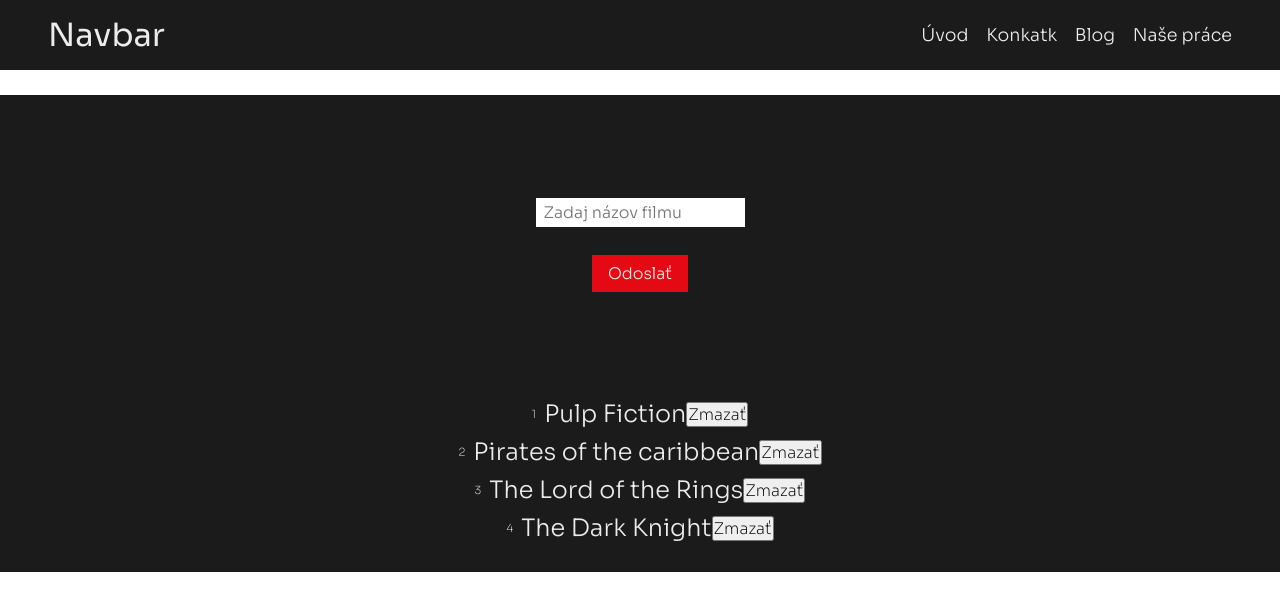
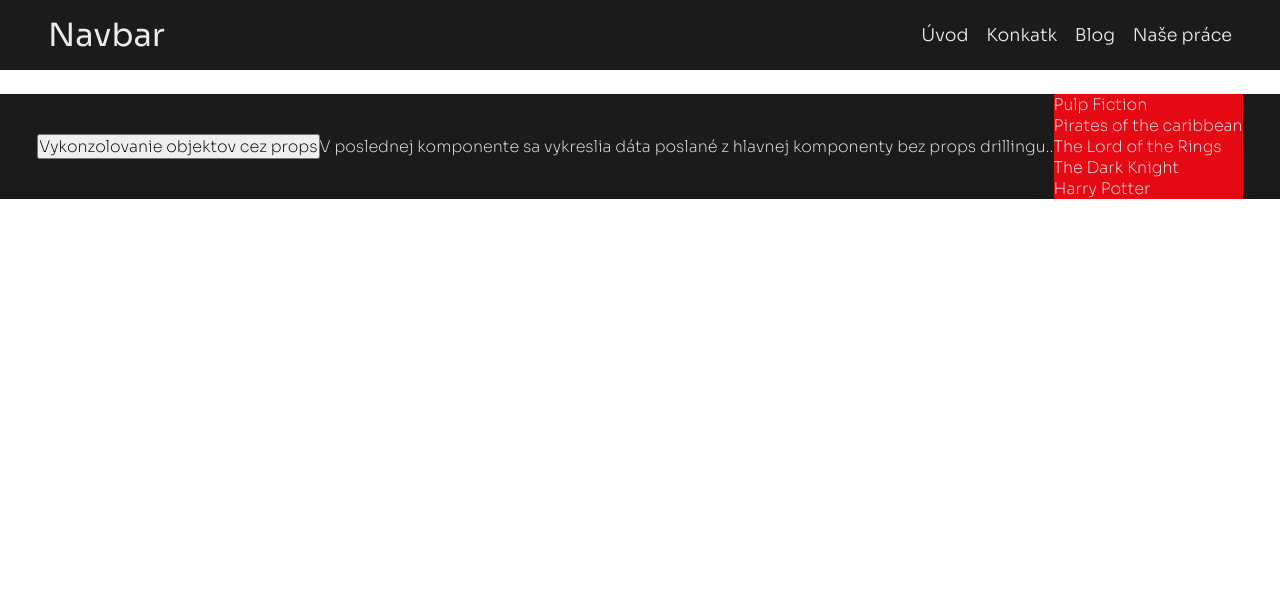
Before and after one commit to OliverSla/React-2, a React (Vite) app: page / in a window 1280 px wide. Shown: the top 610 px of the page. Built offline with nearby package versions, Linux system fonts and the light colour scheme.

Commit message:
React 2 - useContext vs  prop drilling

```diff
--- a/src/App.jsx
+++ b/src/App.jsx
@@ -3,6 +3,7 @@ import LoremIpsunGenerator from './components/LoremIpsunGenerator';
 import UseRefHook from './components/UseRefHook';
 import Navbar from './components/Navbar';
 import FormWithNotification from '../src/components/formWithNotification';
+import PrimaryComponent from './components/useContext/PrimaryComponent';
 
 function App() {
   return (
@@ -11,7 +12,8 @@ function App() {
   <LoremIpsunGenerator />
   <UseRefHook /> */}
   <Navbar />
-  <FormWithNotification />
+  {/* <FormWithNotification /> */}
+  <PrimaryComponent />
     </>
   );
 }
--- /dev/null
+++ b/src/components/useContext/LastComponent.jsx
@@ -0,0 +1,22 @@
+import React from 'react'
+import { useContext } from 'react'
+import MoviesContext from './MoviesContext'
+
+const LastComponent = () => {
+    const myData = useContext(MoviesContext)
+    console.log(myData)
+  return (
+    <>
+    <div>V poslednej komponente sa vykreslia dáta poslané z hlavnej komponenty bez props drillingu..</div>
+    <div className='useContextDataResuld'>{myData.map((oneObject) => {
+        return(
+            <p key={oneObject.id}>{oneObject.name}</p>
+        )
+    })}</div>
+
+
+    </>
+  )
+}
+
+export default LastComponent
--- /dev/null
+++ b/src/components/useContext/MiddleComponent.jsx
@@ -0,0 +1,12 @@
+import React from 'react'
+import NextComponent from './NextComponent'
+
+const MiddleComponent = ({newFilms}) => {
+  return (<>
+    <button onClick={() => { console.log(newFilms) }}> Vykonzolovanie objektov cez props </button>
+    <NextComponent />
+    </>
+  )
+}
+
+export default MiddleComponent
--- /dev/null
+++ b/src/components/useContext/MoviesContext.jsx
@@ -0,0 +1,5 @@
+import React from 'react'
+
+const MoviesContext = React.createContext()
+
+export default MoviesContext
--- /dev/null
+++ b/src/components/useContext/NextComponent.jsx
@@ -0,0 +1,11 @@
+import React from 'react'
+import LastComponent from './LastComponent'
+
+const NextComponent = () => {
+
+  return (
+    <LastComponent />
+  )
+}
+
+export default NextComponent
--- /dev/null
+++ b/src/components/useContext/PrimaryComponent.jsx
@@ -0,0 +1,20 @@
+import React from 'react'
+import formNotificationData from '../../data/formNotificationData'
+import MiddleComponent from './MiddleComponent'
+import MoviesContext from './MoviesContext'
+
+const PrimaryComponent = () => {
+
+    const newFilms = [...formNotificationData, {name: "Harry Potter", id: 123}]
+
+
+  return (
+    <div className='primary_component'>
+    <MoviesContext.Provider value={ newFilms } >
+    <MiddleComponent newFilms={newFilms} />
+    </MoviesContext.Provider>
+    </div>
+  )
+}
+
+export default PrimaryComponent
--- a/src/index.css
+++ b/src/index.css
@@ -278,3 +278,22 @@ a{
   position: absolute;
   margin-top: -30px;
 }
+
+
+
+/* useContext */
+
+.primary_component{
+  align-items: center;
+  display: flex;
+  justify-content: center;
+  color: var(--primary_color);
+  margin-top: 24px;
+  width: 100%;
+  min-height: 70px;
+  background-color: var(--black_background);
+}
+
+.useContextDataResuld{
+  background-color: #e50914;
+}
```
